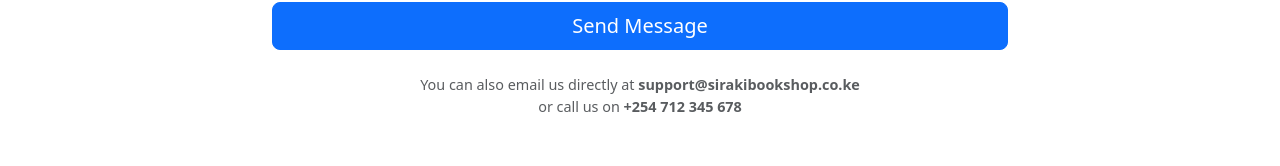
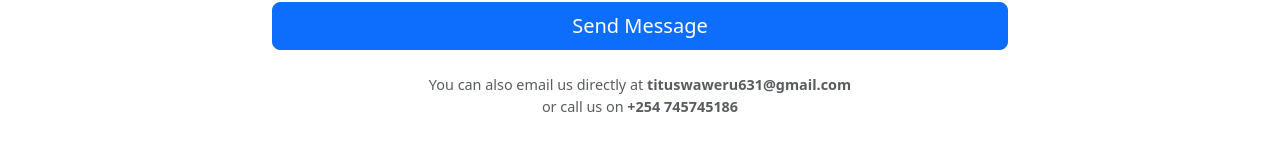
Before and after one commit to Titus-Waweru/Siraki-Bookshop-frontend, a React (Create React App) app: page /contact in a window 1280 px wide. Shown: the part 608-774 px from the top of the page. Built offline with nearby package versions, Linux system fonts and the light colour scheme.

Commit message:
Fix: Cintact

```diff
--- a/src/pages/Contact.js
+++ b/src/pages/Contact.js
@@ -93,9 +93,9 @@
           </Form>
 
           <div className="mt-4 text-center text-muted" style={{ fontSize: '0.9rem' }}>
-            You can also email us directly at <strong>support@sirakibookshop.co.ke</strong>
+            You can also email us directly at <strong>tituswaweru631@gmail.com</strong>
             <br />
-            or call us on <strong>+254 712 345 678</strong>
+            or call us on <strong>+254 745745186</strong>
           </div>
         </Col>
       </Row>
```
